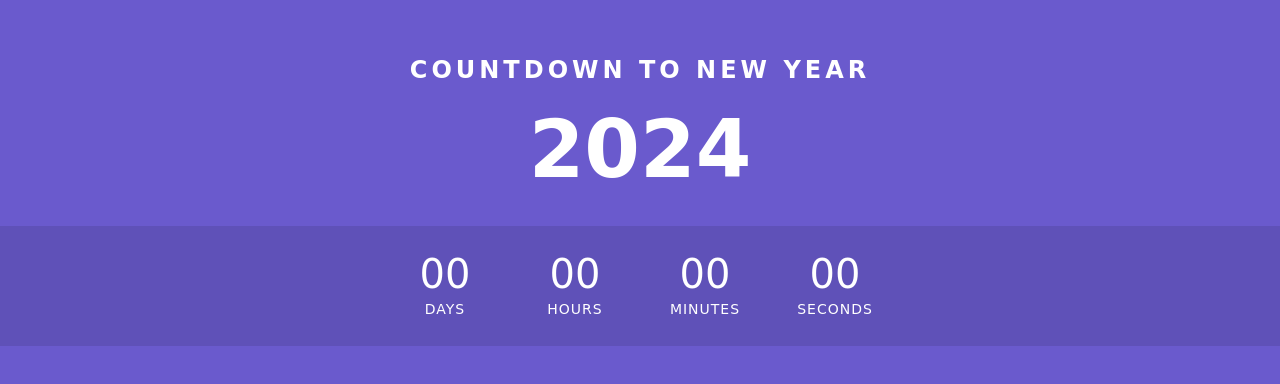
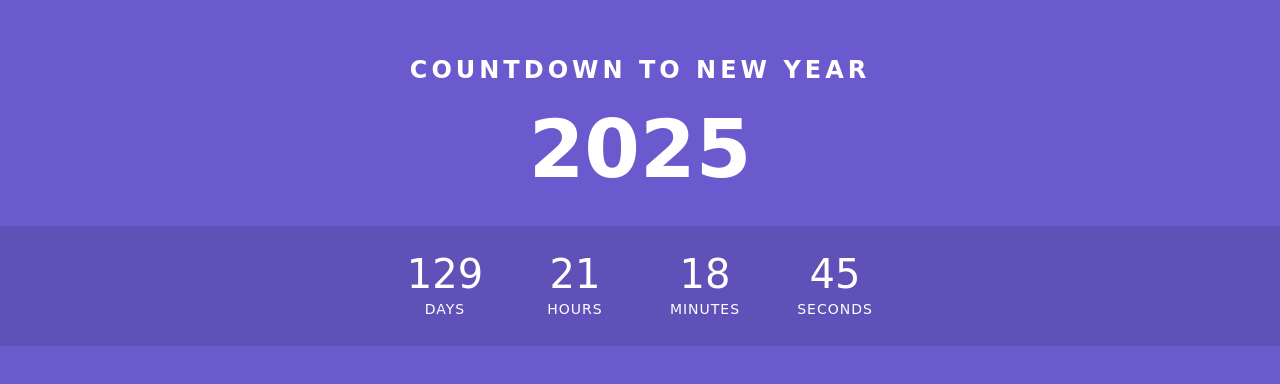
Before and after one commit to Bien-Beo/mini-js, a plain HTML site: page js-project/new-year-countdown/index.html in a window 1280 px wide. Shown: the part 194-578 px from the top of the page. Drawn offline with Linux system fonts and the light colour scheme.

Commit message:
new year countdown

```diff
--- a/js-project/new-year-countdown/index.html
+++ b/js-project/new-year-countdown/index.html
@@ -8,7 +8,7 @@
 </head>
 <body>
     <h2>Countdown to New Year</h2>
-    <div class="year">2024</div>
+    <div class="year" id="year">2024</div>
     <div class="countdown">
         <div id="day">00</div>
         <div id="hour">00</div>
--- a/js-project/new-year-countdown/index.js
+++ b/js-project/new-year-countdown/index.js
@@ -1,3 +1,32 @@
+const yearEl = document.getElementById("year");
 const dayEl = document.getElementById("day");
 const hourEl = document.getElementById("hour");
-const
+const minuteEl = document.getElementById("minute");
+const secondEl = document.getElementById("second");
+
+const newYearTime = new Date("Jan 1, 2025 00:00:00").getTime();
+const presentYear = new Date().getFullYear();
+yearEl.innerText = presentYear + 1;
+
+updateCountdown();
+function updateCountdown() {
+    const now = new Date().getTime();
+    const gap = newYearTime - now;
+
+    const second = 1000;
+    const minute = second * 60;
+    const hour = minute * 60;
+    const day = hour * 24;
+
+    const d = Math.floor(gap / day);
+    const h = Math.floor((gap % day) / hour);
+    const m = Math.floor((gap % hour) / minute);
+    const s = Math.floor((gap % minute) / second);
+
+    dayEl.innerText = d;
+    hourEl.innerText = h;
+    minuteEl.innerText = m;
+    secondEl.innerText = s;
+
+    setTimeout(updateCountdown, 1000);
+}
```
